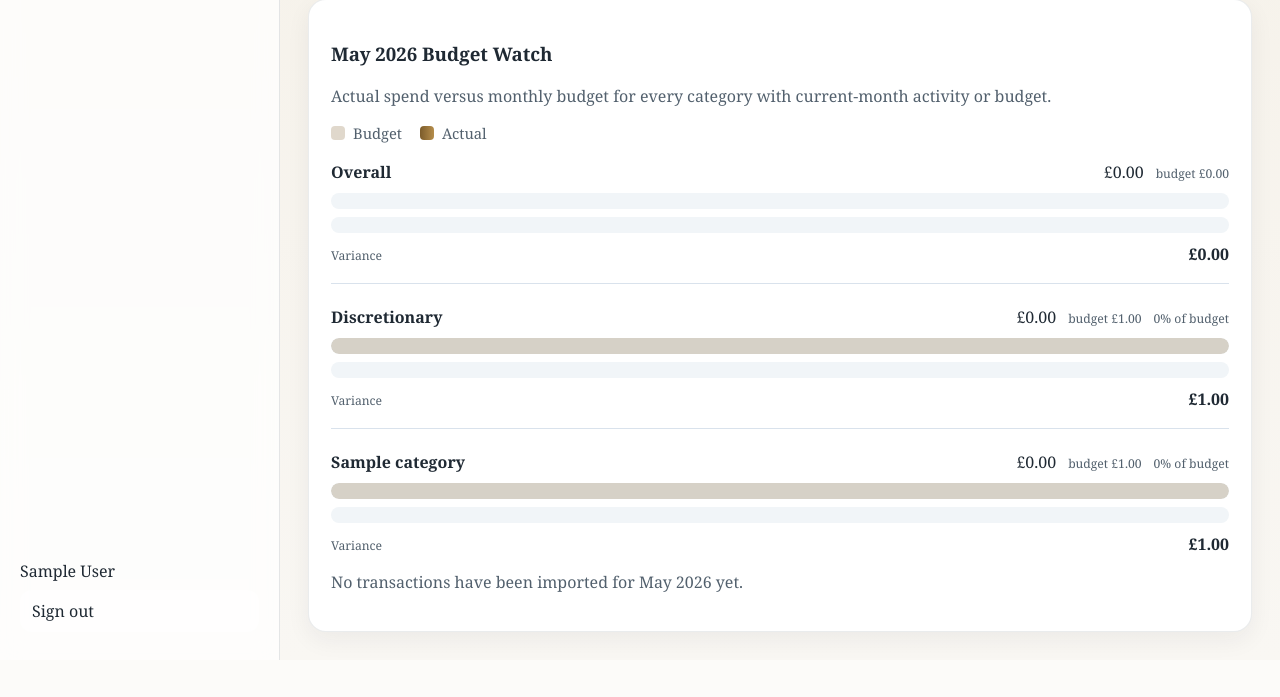
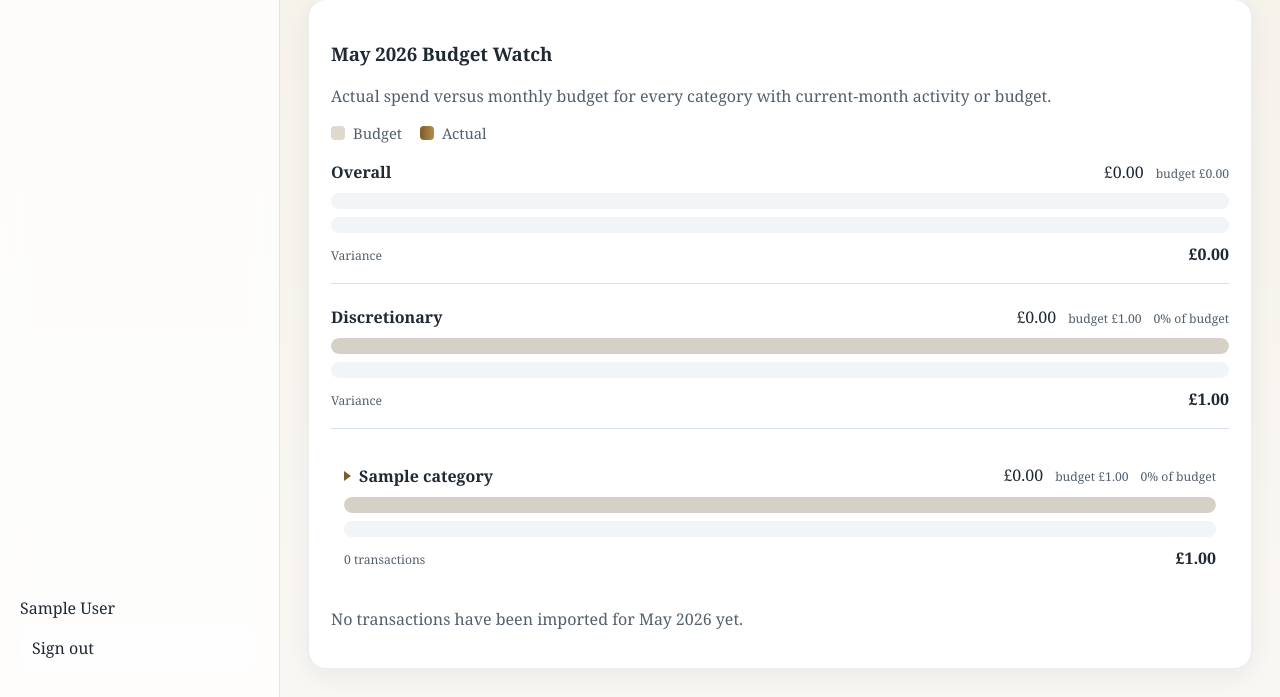
Before and after one commit to stoveruk-collab/personal-finance, a FastAPI app: page / in a window 1280 px wide. Shown: the part 557-1254 px from the top of the page. Before the commit the page ends 1217 px from the top, so only its background shows below. Run offline with FastAPI, Linux system fonts and the light colour scheme; the visitor is signed in with stand-in values (Sample User, id 1); tables that the repository leaves empty hold one stand-in row (values such as "Sample post").

Commit message:
Add expandable budget watch details

```diff
--- a/src/personal_finance/web/app.py
+++ b/src/personal_finance/web/app.py
@@ -118,6 +118,9 @@ def dashboard(request: Request, db: Session = Depends(get_db), user: User = Depe
         if budget.category is not None
     }
     actual_lookup = {section["category"]: section["amount"] for section in current_report["expense_sections"]}
+    transactions_by_category = {
+        section["category"]: section["transactions"] for section in current_report["expense_sections"]
+    }
     discretionary_exclusions = {"Rent", "Utilities & Taxes", "Business Expense"}
     watched_categories = [
         "Groceries & Supplies",
@@ -143,7 +146,7 @@ def dashboard(request: Request, db: Session = Depends(get_db), user: User = Depe
         }
     )
 
-    def build_chart_row(category_name: str, actual: Decimal, budget: Decimal) -> dict:
+    def build_chart_row(category_name: str, actual: Decimal, budget: Decimal, transactions: list[Transaction] | None = None) -> dict:
         scale_value = max(actual, budget, Decimal("1"))
         budget_width = (budget / scale_value) * Decimal("100") if budget > 0 else Decimal("0")
         actual_width = (actual / scale_value) * Decimal("100") if actual > 0 else Decimal("0")
@@ -157,6 +160,7 @@ def dashboard(request: Request, db: Session = Depends(get_db), user: User = Depe
             "actual_width": float(actual_width),
             "percent_of_budget": float(percent_of_budget),
             "is_over_budget": actual > budget if budget > 0 else actual > 0,
+            "transactions": transactions or [],
         }
 
     overall_chart_row = build_chart_row(
@@ -181,7 +185,7 @@ def dashboard(request: Request, db: Session = Depends(get_db), user: User = Depe
         budget = budget_lookup.get(category_name, Decimal("0"))
         if actual == 0 and budget == 0:
             continue
-        chart_rows.append(build_chart_row(category_name, actual, budget))
+        chart_rows.append(build_chart_row(category_name, actual, budget, transactions_by_category.get(category_name, [])))
     auth_warning = None
     if not settings.allow_dev_login and not (settings.google_client_id and settings.google_client_secret):
         auth_warning = (
--- a/src/personal_finance/web/static/app.css
+++ b/src/personal_finance/web/static/app.css
@@ -397,6 +397,25 @@ body {
   display: grid;
   gap: 10px;
 }
+.watch-summary {
+  display: grid;
+  gap: 10px;
+  list-style: none;
+  cursor: pointer;
+}
+.watch-summary::-webkit-details-marker {
+  display: none;
+}
+.watch-row-expandable {
+  padding: 12px;
+  border: 1px solid transparent;
+  border-radius: 12px;
+}
+.watch-row-expandable:hover,
+.watch-row-expandable[open] {
+  border-color: rgba(124, 92, 43, 0.16);
+  background: #fffdfa;
+}
 .watch-row-overall {
   padding-bottom: 18px;
   border-bottom: 1px solid var(--line);
@@ -410,7 +429,22 @@ body {
   align-items: baseline;
 }
 .watch-category {
+  display: inline-flex;
+  align-items: center;
+  gap: 8px;
   font-weight: 700;
+}
+.watch-row-expandable .watch-category::before {
+  content: "";
+  width: 0;
+  height: 0;
+  border-top: 5px solid transparent;
+  border-bottom: 5px solid transparent;
+  border-left: 7px solid var(--accent);
+  transition: transform 160ms ease;
+}
+.watch-row-expandable[open] .watch-category::before {
+  transform: rotate(90deg);
 }
 .watch-values {
   display: inline-flex;
@@ -444,6 +478,16 @@ body {
 .over-budget-note {
   color: var(--danger);
   font-weight: 700;
+}
+.watch-detail {
+  margin-top: 6px;
+  border-top: 1px solid var(--line);
+}
+.watch-detail-table {
+  min-width: 720px;
+}
+.watch-empty {
+  margin: 12px 0 0;
 }
 .table-scroll {
   overflow-x: auto;
--- a/src/personal_finance/web/templates/dashboard.html
+++ b/src/personal_finance/web/templates/dashboard.html
@@ -93,7 +93,8 @@
       </div>
     </div>
     {% for row in chart_rows %}
-    <div class="watch-row">
+    <details class="watch-row watch-row-expandable">
+      <summary class="watch-summary">
         <div class="watch-head">
           <span class="watch-category">{{ row.category }}</span>
           <span class="watch-values">
@@ -113,10 +114,31 @@
           </div>
         </div>
         <div class="watch-foot">
-        <span class="muted-small">Variance</span>
+          <span class="muted-small">{{ row.transactions|length }} transaction{{ "" if row.transactions|length == 1 else "s" }}</span>
           <span class="watch-variance {% if row.variance < 0 %}over-budget{% endif %}">{{ format_gbp(row.variance) }}</span>
         </div>
+      </summary>
+      <div class="watch-detail table-scroll">
+        {% if row.transactions %}
+        <table class="table watch-detail-table">
+          <thead><tr><th>Date</th><th>Account</th><th>Payee</th><th>Memo</th><th class="amount">Amount</th></tr></thead>
+          <tbody>
+            {% for tx in row.transactions %}
+            <tr>
+              <td>{{ tx.posted_at.strftime("%d %b %Y") }}</td>
+              <td>{{ tx.account.name }}</td>
+              <td>{{ tx.payee }}</td>
+              <td>{{ tx.memo or " " }}</td>
+              <td class="amount">{{ format_gbp(-tx.amount) }}</td>
+            </tr>
+            {% endfor %}
+          </tbody>
+        </table>
+        {% else %}
+        <p class="muted watch-empty">No transactions in this category for {{ current_month_label }}.</p>
+        {% endif %}
       </div>
+    </details>
     {% endfor %}
   </div>
 
```
Lines whose indentation alone changed are shown as unchanged.
